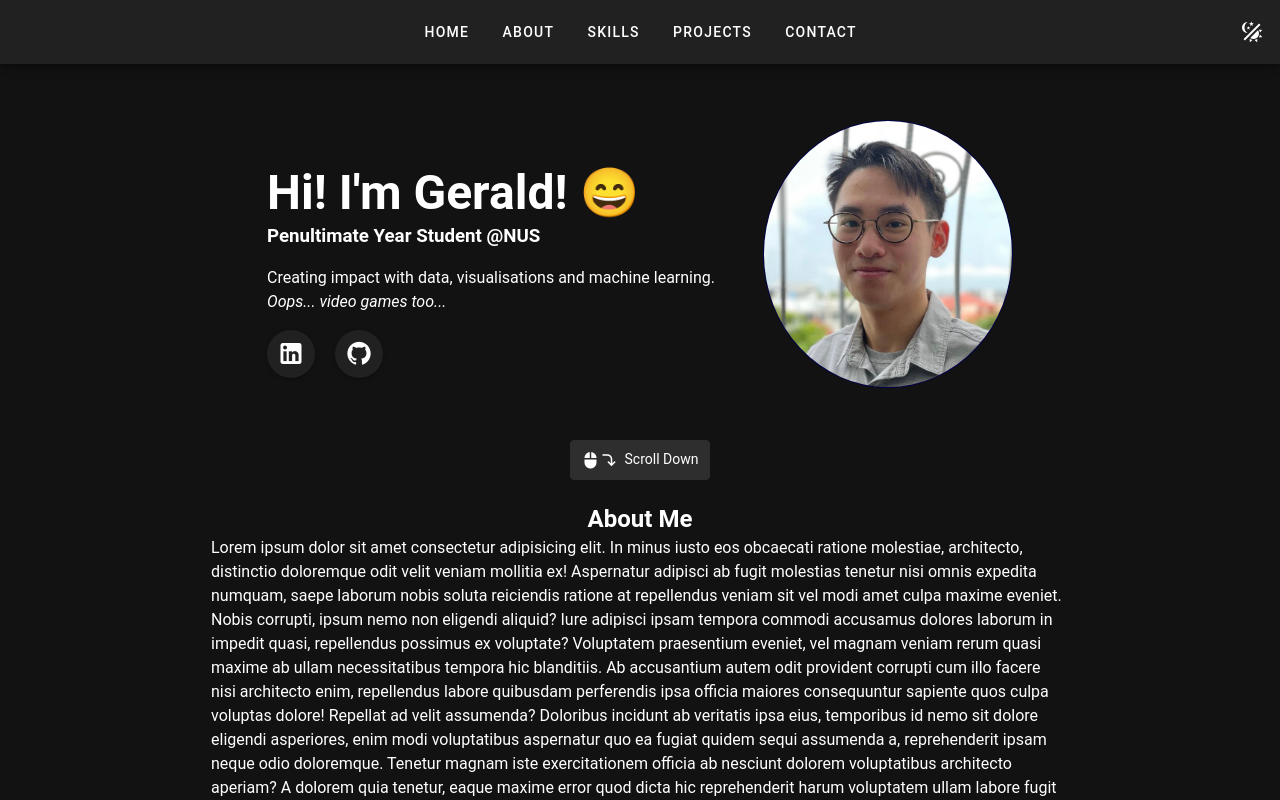
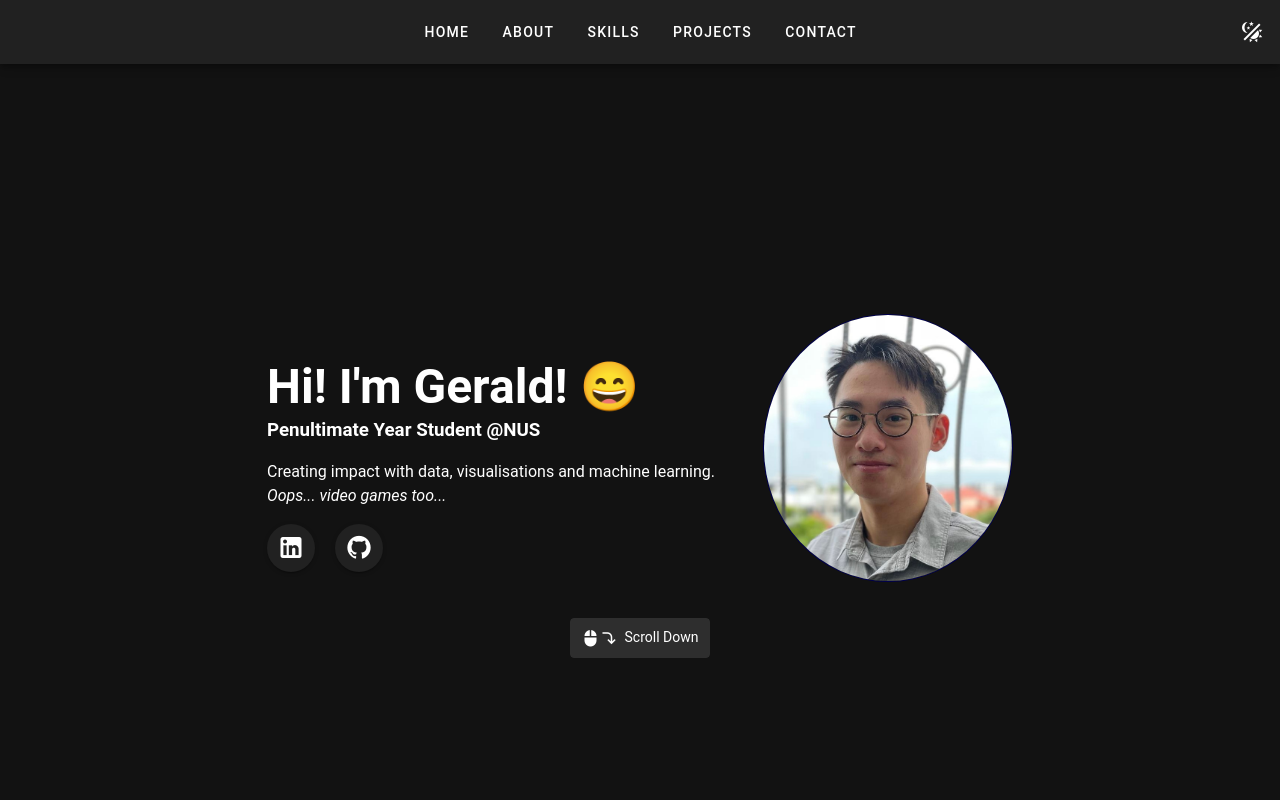
Before and after one commit to Geraldworks/Website, a Vue app: page / in a window 1280 px wide. Shown: the top 800 px of the page. Built offline with nearby package versions, Linux system fonts and the light colour scheme.

Commit message:
new home page idea

```diff
--- a/package.json
+++ b/package.json
@@ -9,6 +9,7 @@
   },
   "dependencies": {
     "@vueuse/core": "^10.2.1",
+    "axios": "^1.4.0",
     "vue": "^3.3.4",
     "vue-router": "^4.2.2",
     "vuetify": "^3.3.6",
--- a/src/App.vue
+++ b/src/App.vue
@@ -5,6 +5,7 @@ import About from "@/components/About.vue";
 import Skills from "@/components/Skills.vue";
 import Scroll from "@/components/Scroll.vue";
 import Footer from "@/components/Footer.vue";
+import Leet from "@/components/Leet.vue";
 
 export default {
   components: {
@@ -12,8 +13,8 @@ export default {
     Home,
     About,
     Skills,
-    Scroll,
     Footer,
+    Leet,
   },
 };
 </script>
@@ -23,11 +24,12 @@ export default {
     <NavBar />
     <v-main>
       <v-container class="mx-auto">
+        <!-- <NavBar /> -->
         <v-col>
           <Home />
-          <Scroll />
           <About id="about" />
           <Skills />
+          <Leet />
         </v-col>
       </v-container>
     </v-main>
--- a/src/components/Home.vue
+++ b/src/components/Home.vue
@@ -1,6 +1,7 @@
 <script>
 import { ref } from "vue";
 import { useElementVisibility } from "@vueuse/core";
+import Scroll from "./Scroll.vue";
 
 export default {
   setup() {
@@ -12,18 +13,34 @@ export default {
       targetIsVisible,
     };
   },
-  watch : {
+  data() {
+    return {
+      showComponents: false,
+    };
+  },
+  watch: {
     targetIsVisible(value) {
-      this.$store.commit('toggleVisibility', value);
+      this.$store.commit("toggleVisibility", value);
+      if (!this.showComponents && value) {
+        this.showComponents = true;
       }
-  }
+    },
+  },
+  components: {
+    Scroll,
+  },
 };
 </script>
 
 <template>
-  <v-container id="home">
+  <div style="height: 100vh" class="d-flex align-center">
+    <v-container id="home" class="py-auto">
       <v-col class="d-flex justify-center align-top">
-      <div class="pr-12 pt-12">
+        <div class="pr-12 pt-12 intros">
+          <div
+            :class="{ 'top-down-animation': showComponents }"
+            style="visibility: hidden"
+          >
             <h1 ref="target" class="text-h3 font-weight-bold">
               Hi! I'm Gerald! &#128516;
             </h1>
@@ -33,7 +50,12 @@ export default {
             </p>
             <p class="font-italic">Oops... video games too...</p>
             <p class="pt-4"></p>
-        <div class="d-flex justify-start">
+          </div>
+          <div
+            class="d-flex justify-start"
+            :class="{ 'bottom-up-animation': showComponents }"
+            style="visibility: hidden"
+          >
             <v-btn
               class="mr-5"
               icon
@@ -43,7 +65,9 @@ export default {
               <v-icon
                 icon="mdi-linkedin"
                 size="large"
-              :class="{ linkedin: this.$store.state.theme === 'lightTheme' }"
+                :class="{
+                  linkedin: this.$store.state.theme === 'lightTheme',
+                }"
               ></v-icon>
             </v-btn>
             <v-btn icon href="https://github.com/Geraldworks" target="_blank">
@@ -56,10 +80,17 @@ export default {
           aspect-ratio="1/1"
           max-width="250"
           src="src/assets/images/me.jpg"
-        class="rounded-circle borders"
+          class="rounded-circle borders intros"
+          :class="{ 'top-down-animation': showComponents }"
+          style="visibility: hidden"
         ></v-img>
       </v-col>
+      <Scroll
+        :class="{ 'fade-in-animation': showComponents }"
+        style="visibility: hidden"
+      />
     </v-container>
+  </div>
   <v-expand-transition>
     <v-btn
       v-show="!$store.state.visible"
@@ -73,7 +104,7 @@ export default {
   </v-expand-transition>
 </template>
 
-<style>
+<style scoped>
 .borders {
   border: solid 1px #00004f;
 }
@@ -89,4 +120,68 @@ export default {
   right: 3%;
   z-index: 1;
 }
+
+.top-down-animation {
+  animation-name: top-down;
+  animation-duration: 1.2s;
+  animation-delay: 0.3s;
+  visibility: hidden;
+  animation-fill-mode: forwards;
+  animation-timing-function: cubic-bezier(0.215, 0.61, 0.355, 1);
+  position: relative;
+}
+
+.bottom-up-animation {
+  animation-name: bottom-up;
+  animation-duration: 1.2s;
+  animation-delay: 0.9s;
+  visibility: hidden;
+  animation-fill-mode: forwards;
+  animation-timing-function: cubic-bezier(0.215, 0.61, 0.355, 1);
+  position: relative;
+}
+
+.fade-in-animation {
+  animation-name: fade-in;
+  animation-duration: 3s;
+  animation-delay: 2s;
+  visibility: hidden;
+  animation-fill-mode: forwards;
+  animation-timing-function: cubic-bezier(0.215, 0.61, 0.355, 1);
+  position: relative;
+}
+
+@keyframes top-down {
+  0% {
+    top: -100px;
+    opacity: 0;
+  }
+  100% {
+    visibility: visible;
+    top: 0px;
+    opacity: 1;
+  }
+}
+
+@keyframes bottom-up {
+  0% {
+    bottom: -50px;
+    opacity: 0;
+  }
+  100% {
+    bottom: 0px;
+    opacity: 1;
+    visibility: visible;
+  }
+}
+
+@keyframes fade-in {
+  0% {
+    opacity: 0;
+  }
+  100% {
+    opacity: 1;
+    visibility: visible;
+  }
+}
 </style>
--- /dev/null
+++ b/src/components/Leet.vue
@@ -0,0 +1,4 @@
+<template>
+
+
+</template>
--- a/src/components/Skills.vue
+++ b/src/components/Skills.vue
@@ -83,7 +83,7 @@ export default {
 
           <v-card-actions>
             <v-btn
-              color="orange-lighten-2"
+              color="orange"
               variant="text"
               @click="showSoftware = true"
             >
@@ -134,7 +134,7 @@ export default {
 
           <v-card-actions>
             <v-btn
-              color="orange-lighten-2"
+              color="orange"
               variant="text"
               @click="showData = true"
             >
--- a/src/route.js
+++ b/src/route.js
@@ -12,7 +12,7 @@ const router = createRouter({
     } else {
       return {
         el: to.hash,
-        top: 88,
+        top: 100,
         behavior: "smooth",
       };
     }
```
Also changed, not shown: 1 other file (tests, documents, lock files or other folders). Lines whose indentation alone changed are shown as unchanged.
